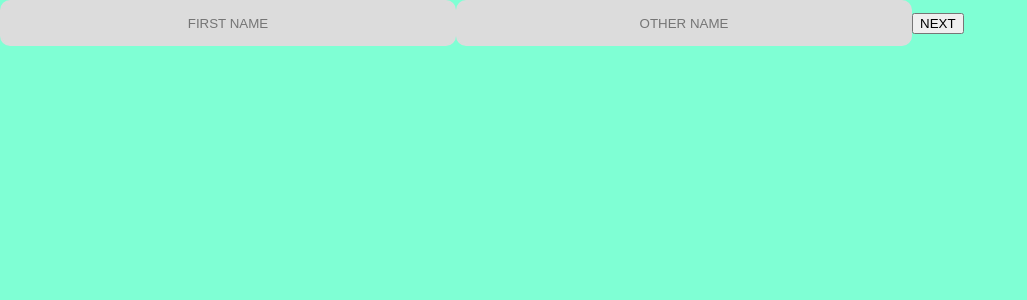
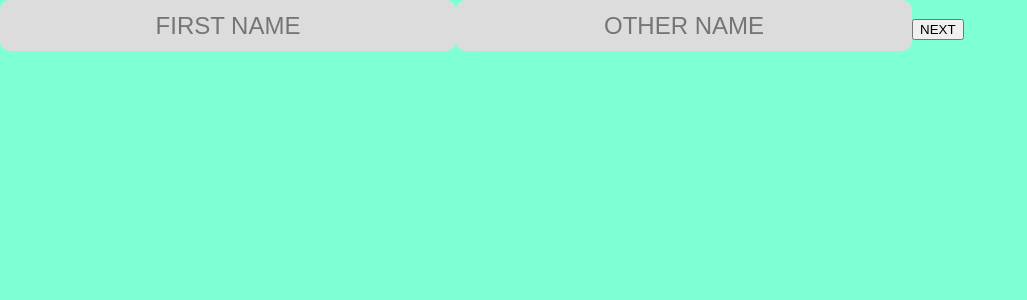
Before and after one commit to cupcakes439/React, a React (Create React App) app in the folder my-react/: page / in a window 1280 px wide. Shown: the top 300 px of the page, without its empty margins (0-1027 px from the left). Built offline with nearby package versions, Linux system fonts and the light colour scheme.

Commit message:
Made some changes to assignment.css

```diff
--- a/my-react/src/css/Assignment.css
+++ b/my-react/src/css/Assignment.css
@@ -10,10 +10,11 @@ body {
 input {
     width: 35%;
     text-align: center;
-    color: aquamarine;
+    color: white;
+    font-size: 1.5rem;
     background-color: gainsboro;
     border: 2px solid gainsboro;
-    height: 40px;
+    height: 45px;
     border-radius: 10px;
 }
 
```
